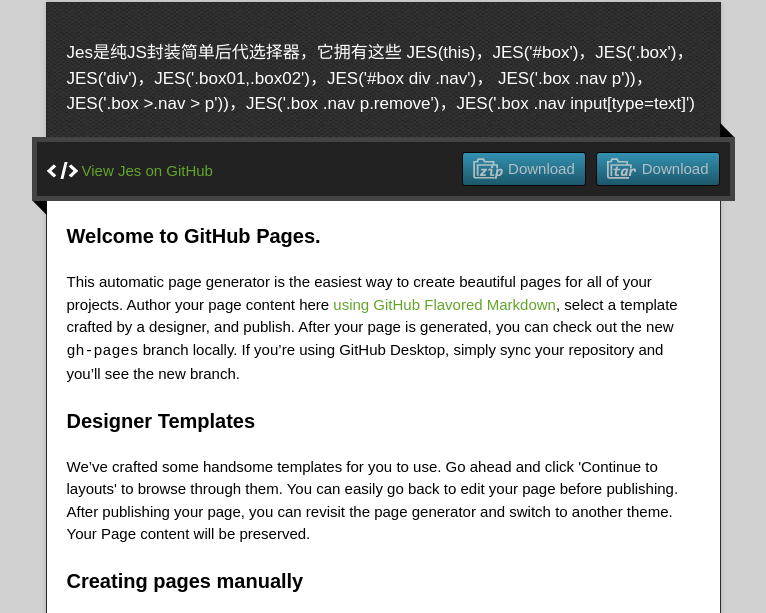
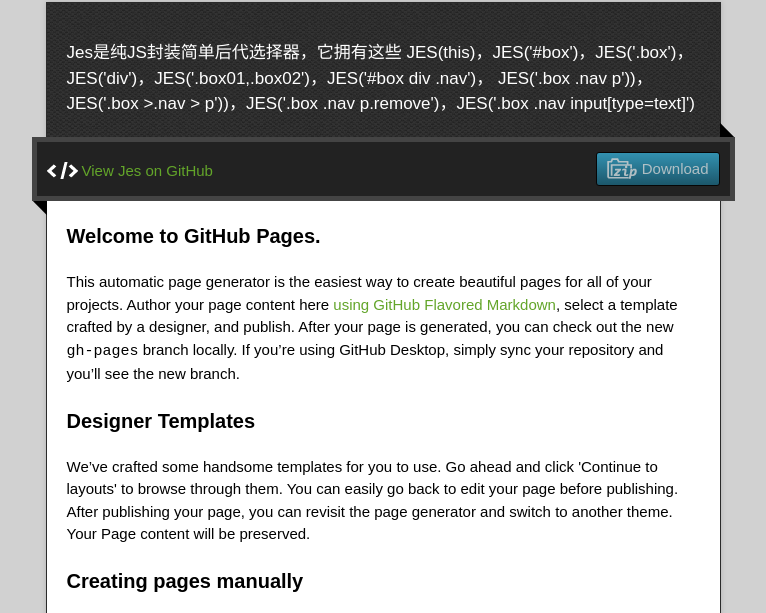
Before and after one commit to singod/Jes, a plain HTML site: page index.html in a window 1280 px wide. Shown: the part 128-741 px from the top of the page, without its empty margins (257-1023 px from the left). Drawn offline with nearby package versions, Linux system fonts and the light colour scheme.

Commit message:
Update index.html

```diff
--- a/index.html
+++ b/index.html
@@ -29,8 +29,7 @@
       <div id="main" role="main">
         <div class="download-bar">
         <div class="inner">
-          <a href="https://github.com/singod/Jes/tarball/master" class="download-button tar"><span>Download</span></a>
-          <a href="https://github.com/singod/Jes/zipball/master" class="download-button zip"><span>Download</span></a>
+          <a href="https://codeload.github.com/singod/Jes/zip/gh-pages" class="download-button zip"><span>Download</span></a>
           <a href="https://github.com/singod/Jes" class="code">View Jes on GitHub</a>
         </div>
         <span class="blc"></span><span class="trc"></span>
```
